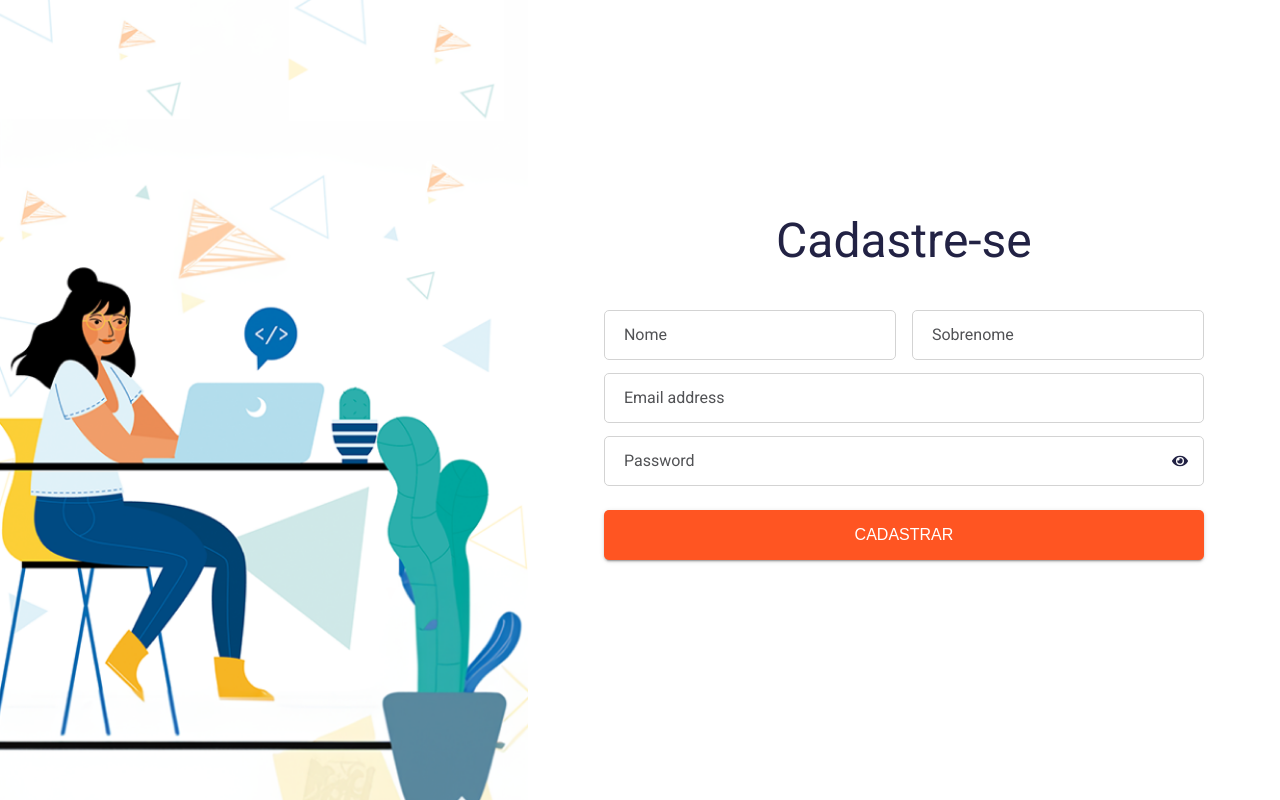
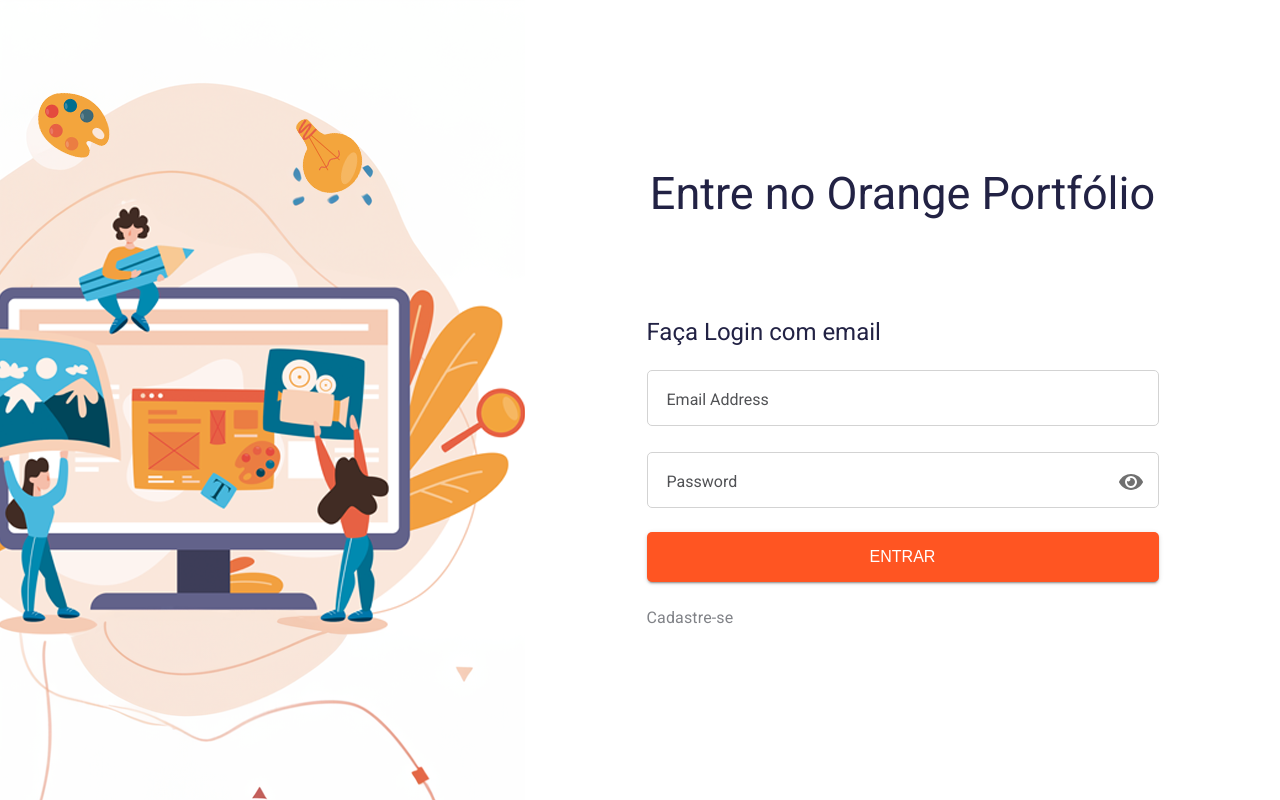
Before and after one commit to squad7-fcamara/spa-orange-portfolio, a React (Vite) app: page / in a window 1280 px wide. Built offline with nearby package versions, Linux system fonts and the light colour scheme.

Commit message:
fix: merge branch 'feature/login' into 'merge/loginCadastro'

```diff
--- a/src/App.jsx
+++ b/src/App.jsx
@@ -1,12 +1,12 @@
 // import OrangeLogo from "/icon.png";
 import "./App.css";
-// import Login from "./pages/Login";
-import SignUp from "./pages/SignUp/SignUp";
+import Login from "./pages/Login";
+// import SignUp from "./pages/SignUp/SignUp";
 
 function App() {
   return (
     <>
-      <SignUp />
+      <Login />
     </>
   );
 }
--- a/src/components/FloatInput/FloatInput_styles.css
+++ b/src/components/FloatInput/FloatInput_styles.css
@@ -57,7 +57,7 @@
   justify-content: end;
 }
 
-span {
+.password span {
     position: absolute;
     z-index: 2;
     margin-inline-end: auto;
--- a/src/pages/Login/index.jsx
+++ b/src/pages/Login/index.jsx
@@ -37,7 +37,7 @@ const Login = () => {
         <LoginGoogleBtn />
         <FloatLabel handleInputText={handleInputText} handleInputPassWord={handleInputPassWord}/>
 
-        <PrimaryButton onClick={clickTeste}>Entrar</PrimaryButton>
+        <PrimaryButton onClick={clickTeste} text={"ENTRAR"} ></PrimaryButton>
 
       <Cadastro>
         <LinkCadastro>Cadastre-se</LinkCadastro>
```
Also changed, not shown: 1 other file (tests, documents, lock files or other folders).
